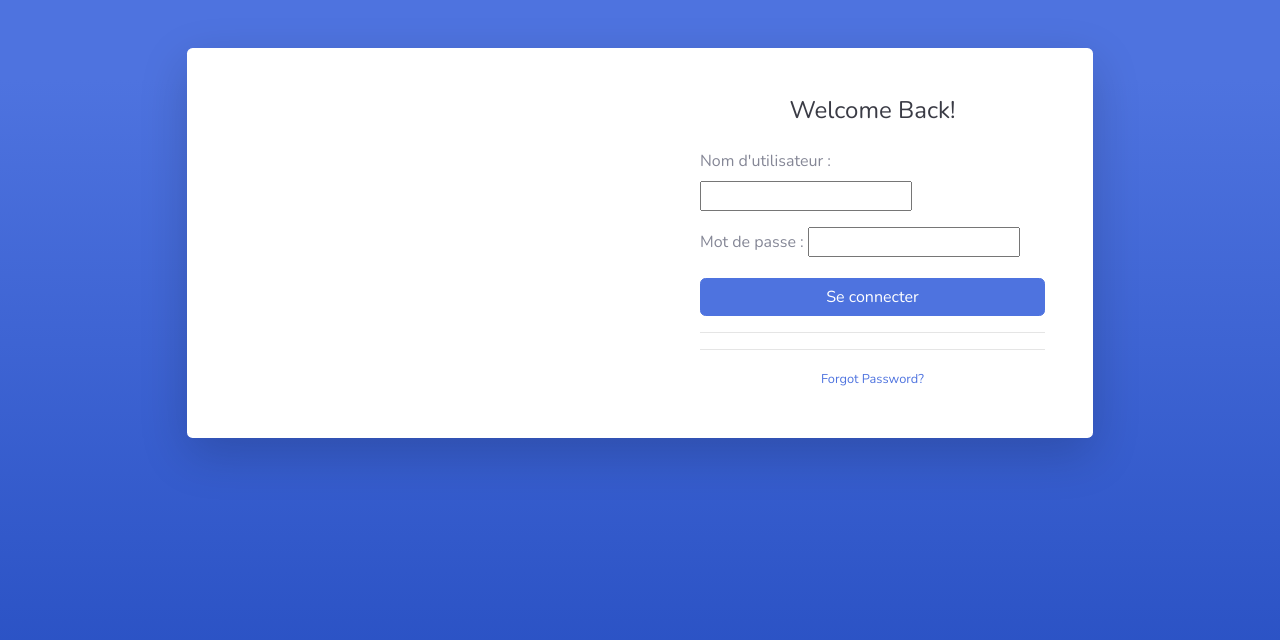
After one commit to serge-parfait/SysmapProject, a Django app: page /?next=/contract/1 in a window 1280 px wide. The commit adds this page. Shown: the top 640 px of the page. Run offline with Django 4.2, Linux system fonts and the light colour scheme; some libraries are stand-ins or nearby versions.

Commit message:
FEATURE Authentication and some modifications in Contracts

```diff
--- /dev/null
+++ b/sysmap/authentication/admin.py
@@ -0,0 +1,3 @@
+from django.contrib import admin
+
+# Register your models here.
--- /dev/null
+++ b/sysmap/authentication/apps.py
@@ -0,0 +1,6 @@
+from django.apps import AppConfig
+
+
+class AuthenticationConfig(AppConfig):
+    default_auto_field = 'django.db.models.BigAutoField'
+    name = 'authentication'
--- /dev/null
+++ b/sysmap/authentication/forms.py
@@ -0,0 +1,5 @@
+from django import forms
+
+class LoginForm(forms.Form):
+    username = forms.CharField(max_length=63, label="Nom d'utilisateur")
+    password = forms.CharField(max_length=63, widget=forms.PasswordInput, label="Mot de passe")
--- /dev/null
+++ b/sysmap/authentication/templates/authentication/login.html
@@ -0,0 +1,83 @@
+{% load static %}
+<!DOCTYPE html>
+<html lang="en">
+
+<head>
+
+    <meta charset="utf-8">
+    <meta http-equiv="X-UA-Compatible" content="IE=edge">
+    <meta name="viewport" content="width=device-width, initial-scale=1, shrink-to-fit=no">
+    <meta name="description" content="">
+    <meta name="author" content="">
+
+    <title>Suivi des Marchés Publics du MINEPAT- Login</title>
+
+    <!-- Custom fonts for this template-->
+    <link href="{% static 'contracts/vendor/fontawesome-free/css/all.min.css' %}" rel="stylesheet" type="text/css">
+    <link
+        href="https://fonts.googleapis.com/css?family=Nunito:200,200i,300,300i,400,400i,600,600i,700,700i,800,800i,900,900i"
+        rel="stylesheet">
+
+    <!-- Custom styles for this template-->
+    <link href="{% static 'contracts/css/sb-admin-2.min.css' %}" rel="stylesheet">
+
+</head>
+
+<body class="bg-gradient-primary">
+
+    <div class="container">
+
+        <!-- Outer Row -->
+        <div class="row justify-content-center">
+
+            <div class="col-xl-10 col-lg-12 col-md-9">
+
+                <div class="card o-hidden border-0 shadow-lg my-5">
+                    <div class="card-body p-0">
+                        <!-- Nested Row within Card Body -->
+                        <div class="row">
+                            <div class="col-lg-6">
+
+                            </div>
+                            <div class="col-lg-6">
+                                <div class="p-5">
+                                    <div class="text-center">
+                                        <h1 class="h4 text-gray-900 mb-4">{{ message }}Welcome Back!</h1>
+                                    </div>
+                                    <form method="POST">
+                                        {{ form.as_p }}
+                                        {% csrf_token %}
+                                        <button type="submit" class="btn btn-primary btn-user btn-block">
+                                            Se connecter
+                                        </button>
+                                        <hr>
+                                   </form>
+                                    <hr>
+                                    <div class="text-center">
+                                        <a class="small" href="">Forgot Password?</a>
+                                    </div>
+                                </div>
+                            </div>
+                        </div>
+                    </div>
+                </div>
+
+            </div>
+
+        </div>
+
+    </div>
+
+    <!-- Bootstrap core JavaScript-->
+    <script src="{% static 'contracts/vendor/jquery/jquery.min.js' %}"></script>
+    <script src="{% static 'contracts/vendor/bootstrap/js/bootstrap.bundle.min.js' %}"></script>
+
+    <!-- Core plugin JavaScript-->
+    <script src="{% static 'contractsvendor/jquery-easing/jquery.easing.min.js' %}"></script>
+
+    <!-- Custom scripts for all pages-->
+    <script src="{% static 'contractsjs/sb-admin-2.min.js' %}"></script>
+
+</body>
+
+</html>
--- /dev/null
+++ b/sysmap/authentication/tests.py
@@ -0,0 +1,3 @@
+from django.test import TestCase
+
+# Create your tests here.
--- /dev/null
+++ b/sysmap/authentication/views.py
@@ -0,0 +1,26 @@
+from django.shortcuts import render, redirect
+from django.contrib.auth import login, authenticate, logout
+
+from . import forms
+
+def logout_user(request):
+
+    logout(request)
+    return redirect('login')
+
+def login_page(request):
+    form = forms.LoginForm()
+    message = ''
+    if request.method == 'POST':
+        form = forms.LoginForm(request.POST)
+        if form.is_valid():
+            user = authenticate(
+                username=form.cleaned_data['username'],
+                password=form.cleaned_data['password'],
+            )
+            if user is not None:
+                login(request, user)
+                return redirect('home')
+            else:
+                message = 'Identifiants invalides.'
+    return render(request, 'authentication/login.html', context={'form': form, 'message':message})
--- a/sysmap/requirements.txt
+++ b/sysmap/requirements.txt
@@ -2,5 +2,6 @@ asgiref==3.6.0
 backports.zoneinfo==0.2.1
 Django==4.1.7
 mysqlclient==2.1.1
+Pillow==9.5.0
 sqlparse==0.4.3
 tzdata==2023.2
--- a/sysmap/sysmap/settings.py
+++ b/sysmap/sysmap/settings.py
@@ -39,6 +39,7 @@ INSTALLED_APPS = [
     'django.contrib.staticfiles',
 
 	'contracts',
+    'authentication'
 ]
 
 MIDDLEWARE = [
@@ -105,7 +106,7 @@ AUTH_PASSWORD_VALIDATORS = [
     },
 ]
 
-
+AUTH_USER_MODEL = 'authentication.User'
 # Internationalization
 # https://docs.djangoproject.com/en/4.1/topics/i18n/
 
@@ -123,6 +124,8 @@ USE_THOUSAND_SEPARATOR = True
 
 STATIC_URL = 'static/'
 
+LOGIN_URL = 'login'
+
 # Default primary key field type
 # https://docs.djangoproject.com/en/4.1/ref/settings/#default-auto-field
 
--- a/sysmap/sysmap/urls.py
+++ b/sysmap/sysmap/urls.py
@@ -17,8 +17,12 @@ from django.contrib import admin
 from django.urls import path
 from contracts import views
 
+import authentication.views
+
 urlpatterns = [
     path('admin/', admin.site.urls),
+    path('', authentication.views.login_page, name='login'),
+    path('logout/', authentication.views.logout_user, name='logout'),
     path('welcome/', views.welcome, name='home'),
     path('contracts/', views.contract_list, name='contract-list'),
     path('contract/<int:id>', views.contract_detail, name='contract-detail'),
```
Also changed, not shown: sysmap/authentication/models.py (added, +12 -0 lines), sysmap/contracts/templates/contracts/base.html (+5 -3 lines), sysmap/contracts/views.py (+15 -1 lines), sysmap/authentication/__init__.py (added), sysmap/authentication/migrations/0001_initial.py (added), sysmap/authentication/migrations/__init__.py (added), sysmap/contracts/static/contracts/img/logo_minepat.jpeg (added), 1 other file.
